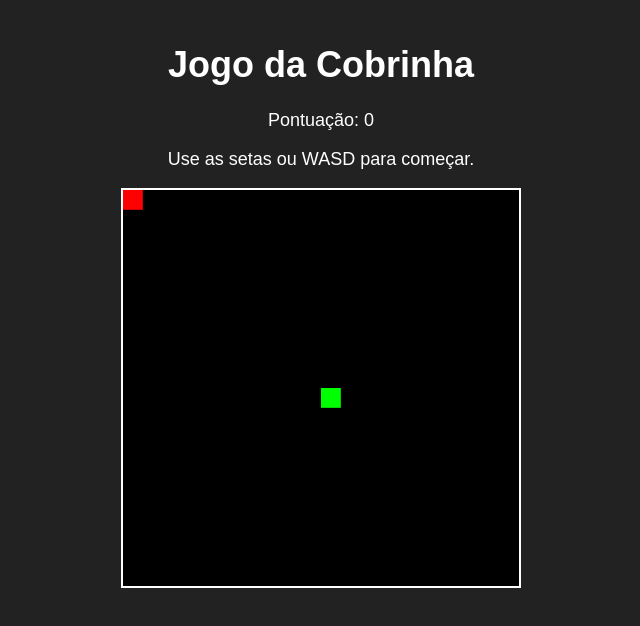
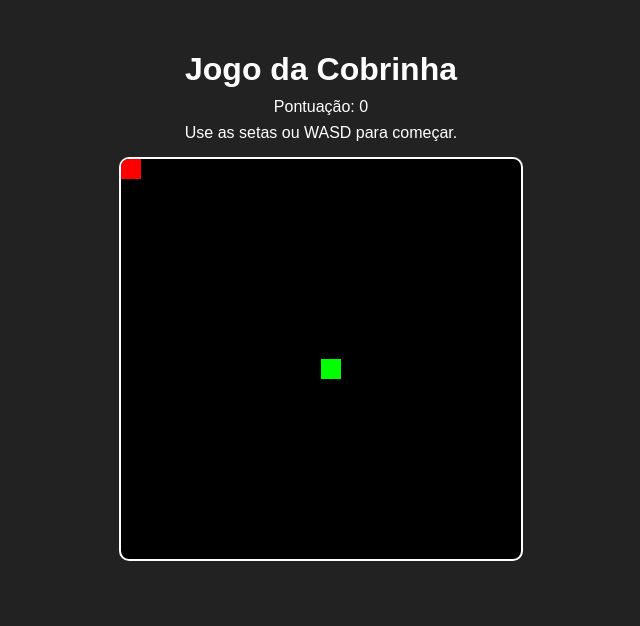
Before and after one commit to viniciusfrandina04-byte/jogo-da-cobrinha, a plain HTML site: page index.html in a window 1280 px wide. Shown: the whole page, without its empty margins (319-959 px from the left). Drawn offline with Linux system fonts and the light colour scheme.

Commit message:
Update style.css

```diff
--- a/style.css
+++ b/style.css
@@ -1,42 +1,55 @@
-* {
-    box-sizing: border-box;
-}
-
 body {
-    margin: 0;
-    padding: 20px 10px;
+    text-align: center;
+    font-family: Arial, sans-serif;
     background: #222;
     color: white;
-    font-family: Arial, sans-serif;
-    text-align: center;
+
+    margin: 0;
+    padding: 30px 10px;
 }
 
 h1 {
-    font-size: 36px;
+    margin-bottom: 10px;
 }
 
 p {
-    font-size: 18px;
+    margin: 8px 0;
 }
 
 canvas {
     display: block;
+
     width: 400px;
-    max-width: 95vw;
-    height: auto;
+    height: 400px;
+
+    max-width: 100%;
+
     margin: 15px auto;
+
     background: black;
+
     border: 2px solid white;
+
+    border-radius: 10px;
 }
 
 button {
-    padding: 12px 22px;
+    padding: 12px 24px;
+
+    border: none;
+    border-radius: 8px;
+
     background: limegreen;
     color: black;
-    border: none;
-    border-radius: 6px;
+
+    font-size: 16px;
+    font-weight: bold;
+
     cursor: pointer;
-    font-size: 16px;
+}
+
+button:hover {
+    transform: scale(1.03);
 }
 
 [hidden] {
```
